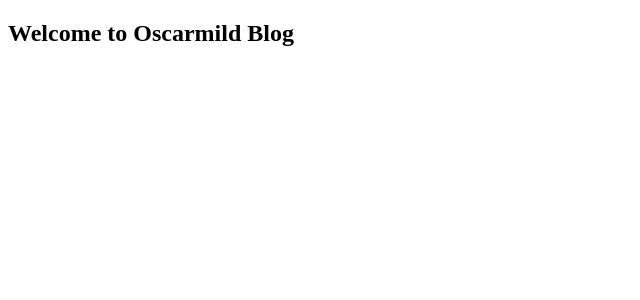
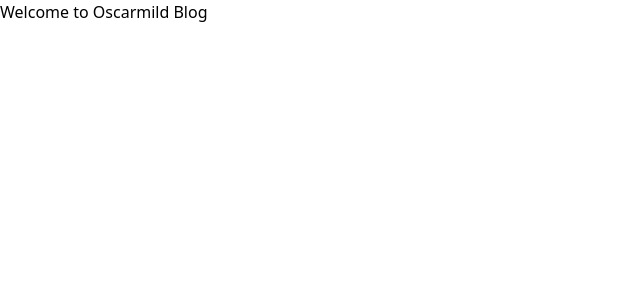
Before and after one commit to fromgopi/oscarmild-blog, a React app: page / in a window 1280 px wide. Shown: the top 300 px of the page, without its empty margins (0-640 px from the left). Built offline with nearby package versions, Linux system fonts and the light colour scheme; the HTML template or start-up script is replaced by a standard one.

Commit message:
Adding tailwind into repo
Signed-off-by: Gopi Krishna M <gopi.muktevi@gmail.com>

```diff
--- /dev/null
+++ b/postcss.config.js
@@ -0,0 +1,7 @@
+const tailwindcss = require('tailwindcss');
+module.exports = {
+    plugins: [
+        'postcss-preset-env',
+        tailwindcss
+    ],
+};
--- /dev/null
+++ b/src/index.css
@@ -0,0 +1,3 @@
+@tailwind base;
+@tailwind components;
+@tailwind utilities;
--- a/src/main.tsx
+++ b/src/main.tsx
@@ -1,6 +1,7 @@
 import React from "react";
 import { createRoot } from 'react-dom/client';
 import App from "./App";
+import './index.css';
 
 const rootNode = document.getElementById('os-blog');
 
--- /dev/null
+++ b/tailwind.config.js
@@ -0,0 +1,9 @@
+module.exports = {
+    content: [
+        "./src/**/*.{js,jsx,ts,tsx}",
+    ],
+    theme: {
+        extend: {},
+    },
+    plugins: [],
+}
--- a/webpack.config.js
+++ b/webpack.config.js
@@ -22,6 +22,11 @@
                 },
                 exclude: /node_modules/,
             },
+            {
+                test: /\.css?$/,
+                include: path.resolve(__dirname, 'src'),
+                use: ['style-loader', 'css-loader', 'postcss-loader'],
+            }
         ],
     },
     resolve: {
```
Also changed, not shown: package.json (+7 -0 lines), src/App.css (added), 1 other file (tests, documents, lock files or other folders).
